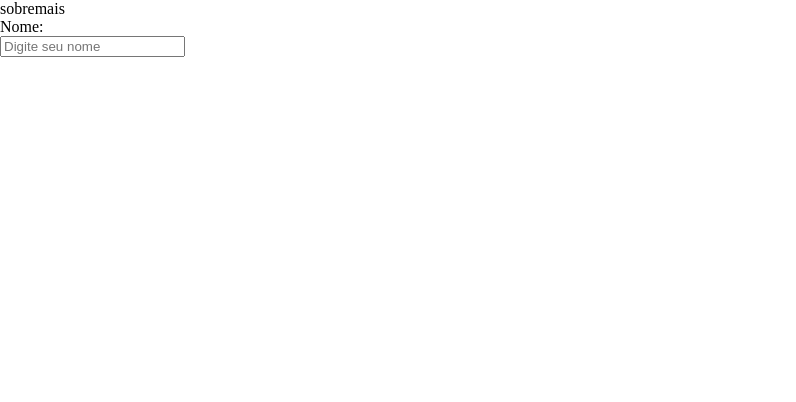
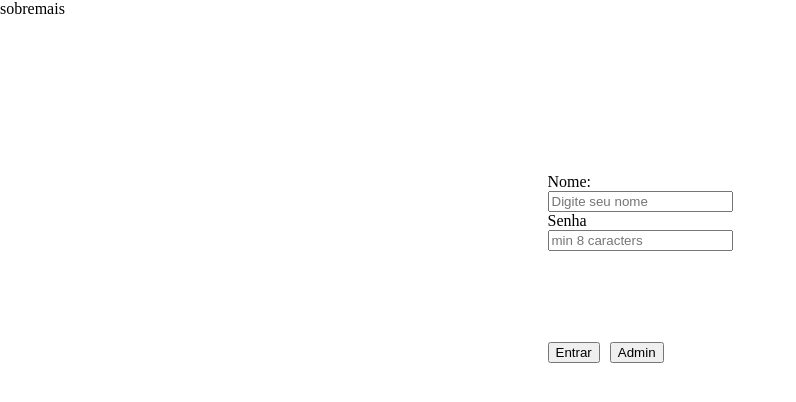
Before and after one commit to AbelardoDivino/Nutri_Plus, a React (Create React App) app in the folder frontend/nutri/: page / in a window 1280 px wide. Shown: the top 402 px of the page, without its empty margins (0-796 px from the left). Built offline with nearby package versions, Linux system fonts and the light colour scheme.

Commit message:
update css and node

```diff
--- a/frontend/nutri/public/index.html
+++ b/frontend/nutri/public/index.html
@@ -1,8 +1,9 @@
 <!DOCTYPE html>
-<html lang="en">
+<html lang="pt-br">
   <head>
     <meta charset="utf-8" />
-    <link rel="icon" href="%PUBLIC_URL%/favicon.ico" />
+    <!-- <link rel="icon" href="%PUBLIC_URL%/favicon.ico" /> -->
+
     <meta name="viewport" content="width=device-width, initial-scale=1" />
     <meta name="theme-color" content="#000000" />
     <meta
@@ -24,7 +25,7 @@
       work correctly both with client-side routing and a non-root public URL.
       Learn how to configure a non-root public URL by running `npm run build`.
     -->
-    <title>React App</title>
+    <title>Nutri+</title>
   </head>
   <body>
     <noscript>You need to enable JavaScript to run this app.</noscript>
--- a/frontend/nutri/src/App.css
+++ b/frontend/nutri/src/App.css
@@ -12,3 +12,26 @@ p{
   font-family: Arial, Helvetica, sans-serif;
   font-size: 16px normal;
 }
+.divprincinpaldologin{
+  display:grid;
+  justify-content: center;
+  min-height: 90vh;
+  align-items: center;
+}
+
+#botoesparaentrar{
+  display: flex;
+  gap: 10px;
+}
+
+#entrar{
+  position: relative;
+  cursor: pointer;
+  top: -220px;
+}
+
+#admin{
+  position: relative;
+  cursor: pointer;
+  top: -220px;
+}
--- a/frontend/nutri/src/components/Login.js
+++ b/frontend/nutri/src/components/Login.js
@@ -1,12 +1,21 @@
 import { useState } from "react"
 function Login(){
     return(
-        <div>
+        <div className="divprincinpaldologin">
             <label>Nome:
                 <div>
                     <input type="text" placeholder="Digite seu nome" minLength={8} maxLength={40}></input>
                 </div>
+                <label> Senha
+                <div>
+                    <input type="password"placeholder="min 8 caracters"></input>
+                </div>
+                </label>
             </label>
+            <div id="botoesparaentrar">
+            <button id="entrar">Entrar</button>
+            <button id="admin"> Admin</button>
+         </div>
         </div>
 
     )
```
